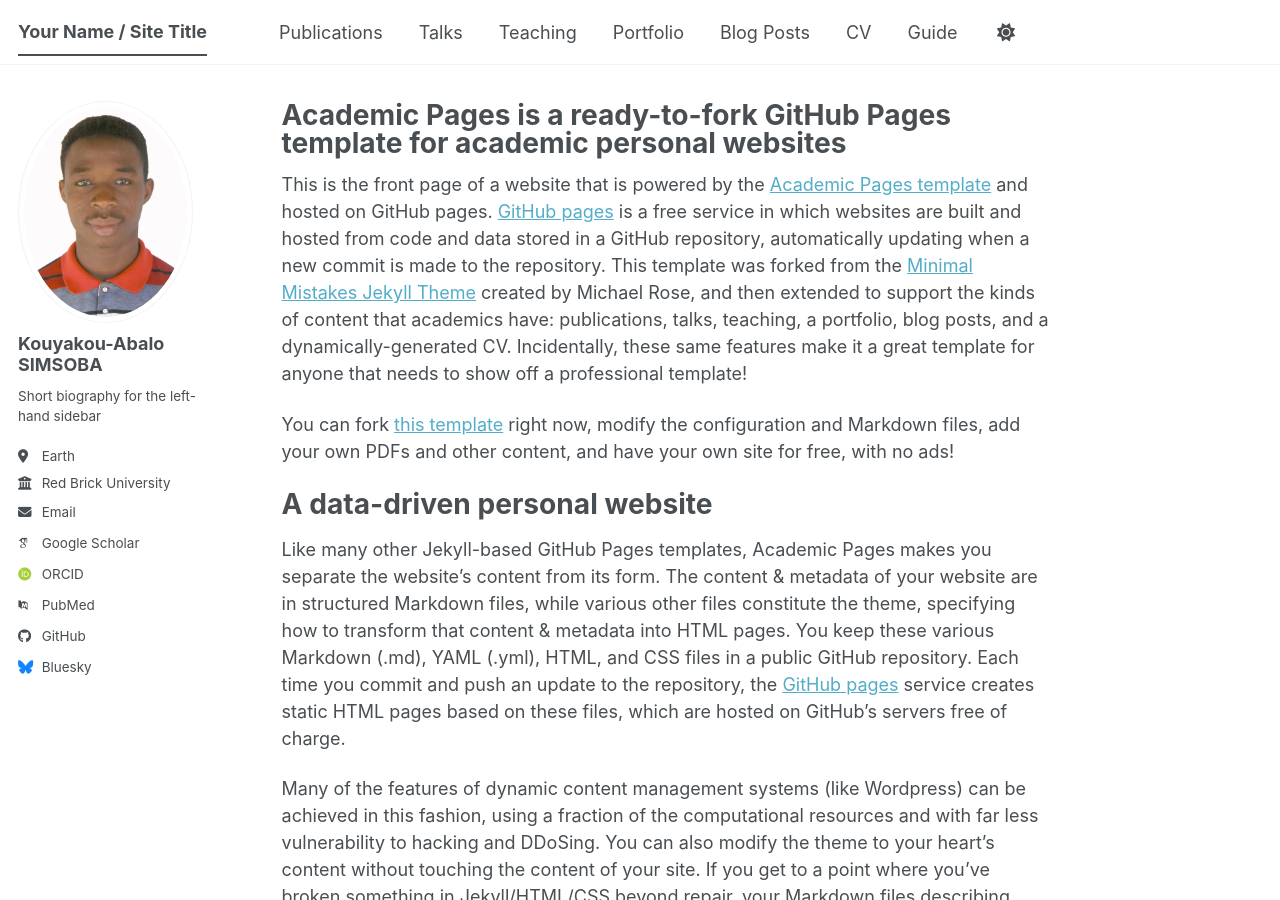
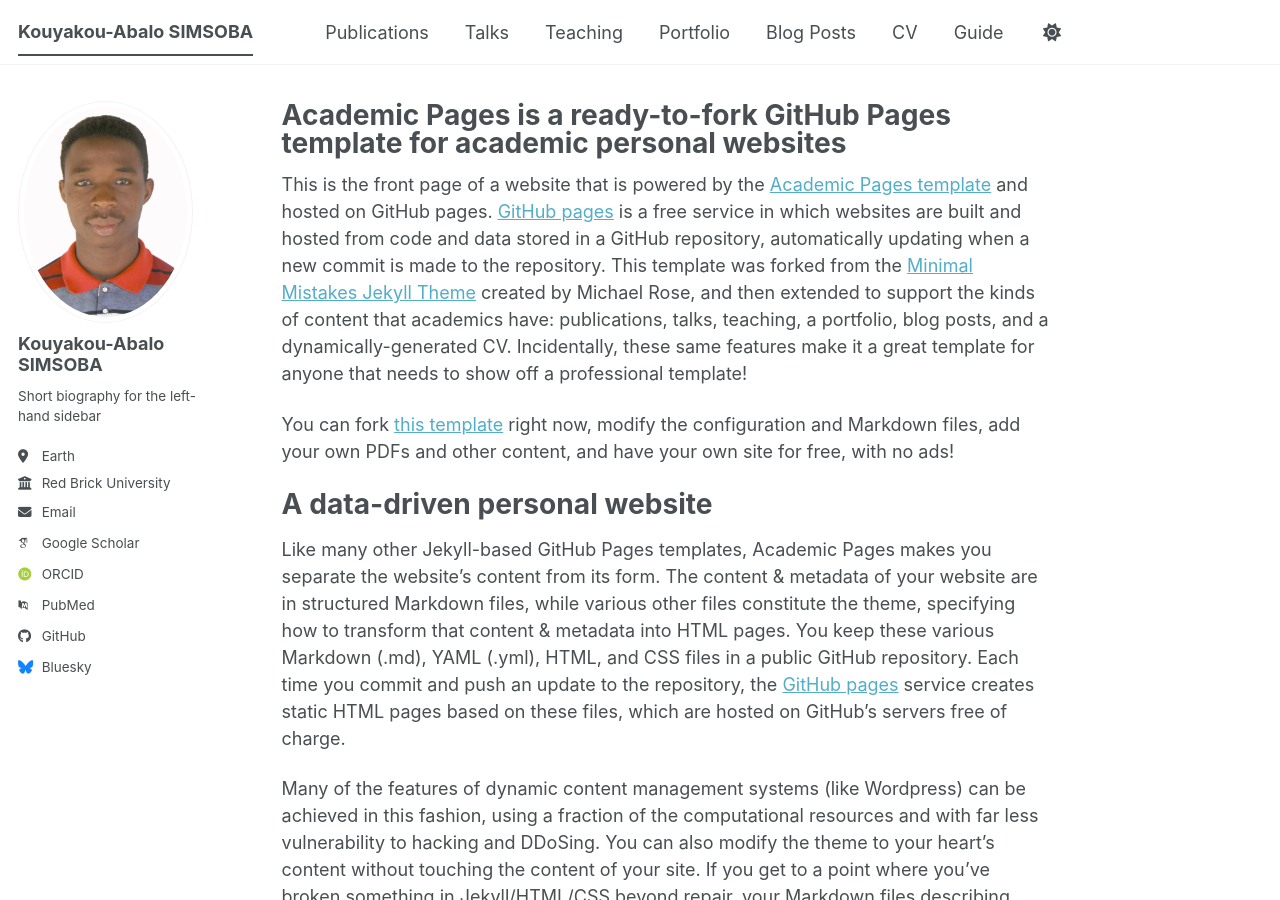
Before and after one commit to simsoba-research/simsoba-research.github.io, a Jekyll site: the page built from _pages/about.md, in a window 1280 px wide and 900 px high. Built offline with Jekyll 4.4.1, drawn with Linux system fonts in a browser that asks for light colours; some web fonts are replaced; a script bundle is joined from its source files by our own code; library files that are not in the unit come from our copies.

Commit message:
Update _config.yml

```diff
--- a/_config.yml
+++ b/_config.yml
@@ -9,7 +9,7 @@
 # Basic Site Settings
 locale                   : "en-US"
 site_theme               : "default" # The available themes options are "default", "air", "sunrise", "mint", "dirt" and "contrast"
-title                    : "Your Name / Site Title"
+title                    : "Kouyakou-Abalo SIMSOBA"
 title_separator          : "-"
 name                     : &name "Your Name"
 description              : &description "Your Name's academic portfolio"   # Update this with a general description of your site, this is the default if not overridden by a page
```
